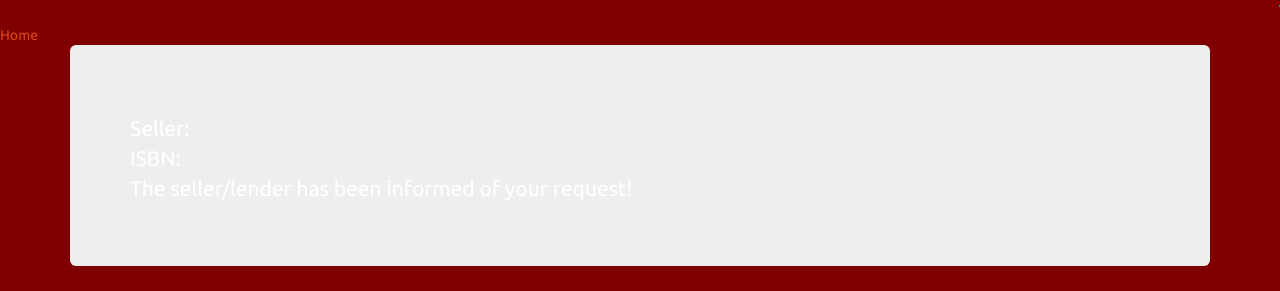
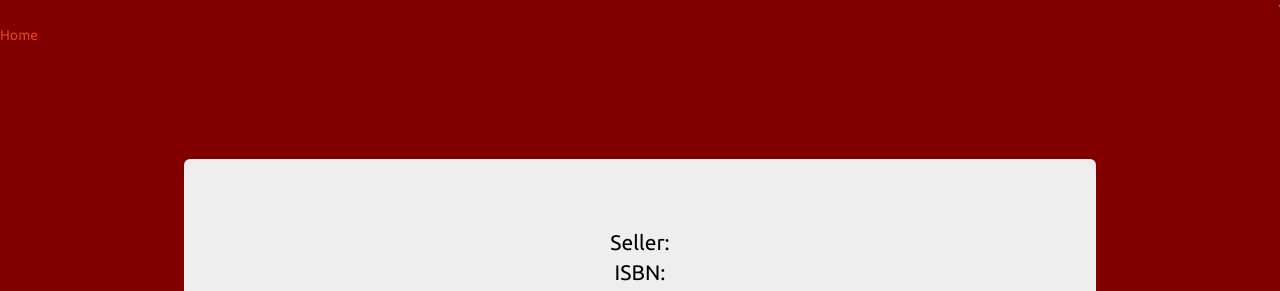
Before and after one commit to metjeanjunior/BC-Book-Marketplace, a PHP site: page /php/transaction.php in a window 1280 px wide. Shown: the top 291 px of the page. Run offline with PHP 8.4, Linux system fonts and the light colour scheme; data that the repository does not hold is empty; some libraries are stand-ins or nearby versions.

Commit message:
Edit to css: black text

```diff
--- a/css/transaction.css
+++ b/css/transaction.css
@@ -9,3 +9,11 @@
 	height: 50%;
 	width: 50%;
 }
+
+.jumbotron
+{
+	text-align: center;
+	font-size: 300%;
+	margin: 10%;
+	color: black;
+}
```
